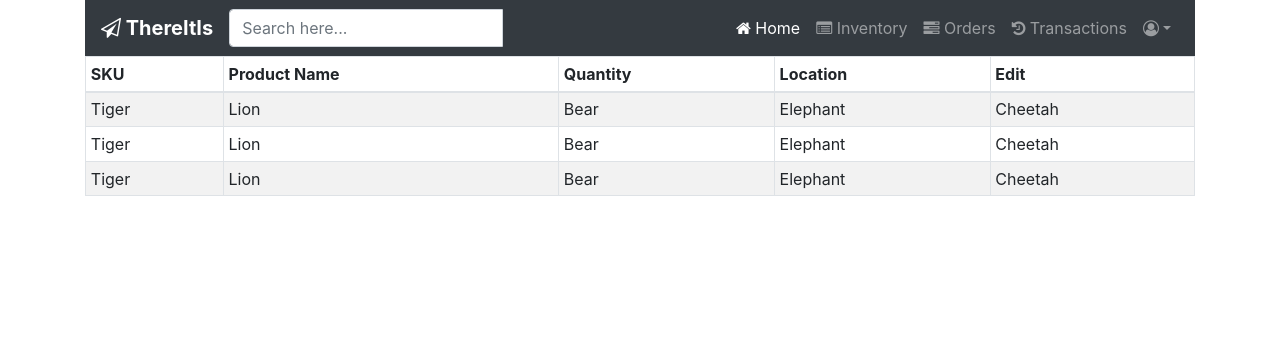
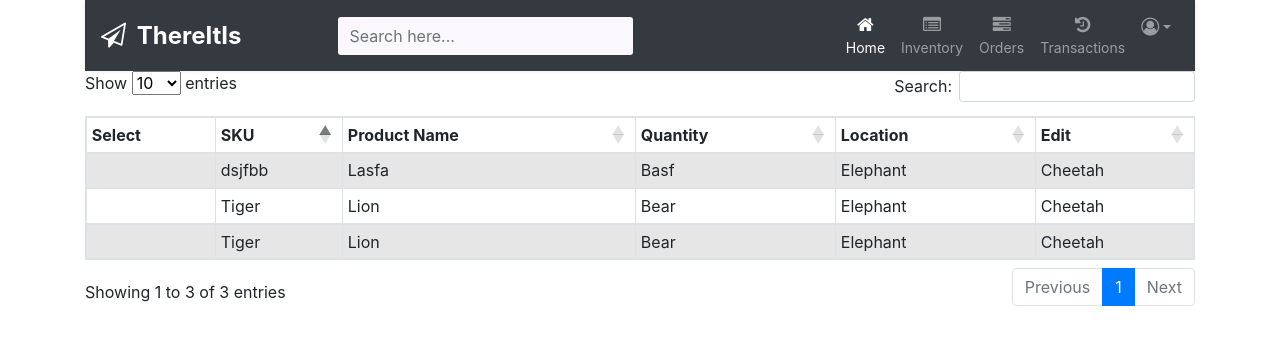
Before and after one commit to ethan-seo/ThereItIs, a Django app: template ThereItIs_app/templates/dashboard.html in a window 1280 px wide. Shown: the top 345 px of the page. Run offline with Django 3.2, Linux system fonts and the light colour scheme; the template is opened without the code that fills it, so the values that code supplies are empty; some libraries are stand-ins or nearby versions.

Commit message:
Jonathon updated style.css, thereitis.js, and dashboard.html

```diff
--- a/ThereItIs_app/static/style.css
+++ b/ThereItIs_app/static/style.css
@@ -1,30 +1,3 @@
-/* body {
-    margin: 20px;
-}
-form {
-    width: 400px;
-} */
-
-/* // workaround */
-.intl-tel-input {
-display: table-cell;
-}
-.intl-tel-input .selected-flag {
-z-index: 4;
-}
-.intl-tel-input .country-list {
-z-index: 5;
-}
-.input-group .intl-tel-input .form-control {
-border-top-left-radius: 4px;
-border-top-right-radius: 0;
-border-bottom-left-radius: 4px;
-border-bottom-right-radius: 0;
-}
-
-#newsform {
-    width: 800px;
-}
 /* Align href on login/registration page to the center */
 .logregtext{
     text-align: center;
@@ -37,3 +10,184 @@ border-bottom-right-radius: 0;
     margin-right:auto;
     margin-bottom:25px;
 }
+
+/* Align href on login/registration page to the center */
+.logregtext{
+    text-align: center;
+}
+
+.logreg .btn{
+    display: flex;
+    justify-content: center;
+    margin-left:auto;
+    margin-right:auto;
+    margin-bottom:25px;
+}
+
+/* NAVBAR CSS */
+
+body {
+	background: #eeeeee;
+	font-family: 'Mukta', sans-serif;
+}
+.navbar {
+	color: #fff;
+	background: purple !important;
+	padding: 5px 16px;
+	border-radius: 0;
+	border: none;
+	box-shadow: 0 0 4px rgba(0,0,0,.1);
+}
+
+.navbar .navbar-brand {
+	color: #efe5ff;
+	padding-left: 0;
+	padding-right: 50px;
+	font-size: 24px;
+}
+.navbar .navbar-brand:hover, .navbar .navbar-brand:focus {
+	color: #fff;
+}
+.navbar .navbar-brand i {
+	font-size: 25px;
+	margin-right: 5px;
+}
+.search-box {
+	position: relative;
+}
+.search-box input {
+	padding-right: 35px;
+	min-height: 38px;
+	border: none;
+	background: #faf7fd;
+	border-radius: 3px !important;
+}
+.search-box input:focus {
+	background: #fff;
+	box-shadow: none;
+}
+.search-box .input-group-addon {
+	min-width: 35px;
+	border: none;
+	background: transparent;
+	position: absolute;
+	right: 0;
+	z-index: 9;
+	padding: 10px 7px;
+	height: 100%;
+}
+.search-box i {
+	color: #a0a5b1;
+	font-size: 19px;
+}
+.navbar .nav-item i {
+	font-size: 18px;
+}
+.navbar .nav-item span {
+	position: relative;
+	top: 3px;
+}
+.navbar .navbar-nav > a {
+	color: #efe5ff;
+	padding: 8px 15px;
+	font-size: 14px;
+}
+.navbar .navbar-nav > a:hover, .navbar .navbar-nav > a:focus {
+	color: #fff;
+	text-shadow: 0 0 4px rgba(255,255,255,0.3);
+}
+.navbar .navbar-nav > a > i {
+	display: block;
+	text-align: center;
+}
+.navbar .dropdown-item i {
+	font-size: 16px;
+	min-width: 22px;
+}
+.navbar .dropdown-item .material-icons {
+	font-size: 21px;
+	line-height: 16px;
+	vertical-align: middle;
+	margin-top: -2px;
+}
+.navbar .nav-item.open > a, .navbar .nav-item.open > a:hover, .navbar .nav-item.open > a:focus {
+	color: #fff;
+	background: none !important;
+}
+.navbar .dropdown-menu {
+	border-radius: 1px;
+	border-color: #e5e5e5;
+	box-shadow: 0 2px 8px rgba(0,0,0,.05);
+}
+.navbar .dropdown-menu a {
+	color: #777 !important;
+	padding: 8px 20px;
+	line-height: normal;
+	font-size: 15px;
+}
+.navbar .dropdown-menu a:hover, .navbar .dropdown-menu a:focus {
+	color: #333 !important;
+	background: transparent !important;
+}
+.navbar .navbar-nav .active a, .navbar .navbar-nav .active a:hover, .navbar .navbar-nav .active a:focus {
+	color: #fff;
+	text-shadow: 0 0 4px rgba(255,255,255,0.2);
+	background: transparent !important;
+}
+.navbar .navbar-nav .user-action {
+	padding: 9px 15px;
+	font-size: 15px;
+}
+.navbar .navbar-toggle {
+	border-color: #fff;
+}
+.navbar .navbar-toggle .icon-bar {
+	background: #fff;
+}
+.navbar .navbar-toggle:focus, .navbar .navbar-toggle:hover {
+	background: transparent;
+}
+.navbar .navbar-nav .open .dropdown-menu {
+	background: #faf7fd;
+	border-radius: 1px;
+	border-color: #faf7fd;
+	box-shadow: 0 2px 8px rgba(0,0,0,.05);
+}
+.navbar .divider {
+	background-color: #e9ecef !important;
+}
+@media (min-width: 1200px){
+	.form-inline .input-group {
+		width: 350px;
+		margin-left: 30px;
+	}
+}
+@media (max-width: 1199px){
+	.navbar .navbar-nav > a > i {
+		display: inline-block;
+		text-align: left;
+		min-width: 30px;
+		position: relative;
+		top: 4px;
+	}
+	.navbar .navbar-collapse {
+		border: none;
+		box-shadow: none;
+		padding: 0;
+	}
+	.navbar .navbar-form {
+		border: none;
+		display: block;
+		margin: 10px 0;
+		padding: 0;
+	}
+	.navbar .navbar-nav {
+		margin: 8px 0;
+	}
+	.navbar .navbar-toggle {
+		margin-right: 0;
+	}
+	.input-group {
+		width: 100%;
+	}
+}
--- a/ThereItIs_app/static/thereitis.js
+++ b/ThereItIs_app/static/thereitis.js
@@ -0,0 +1,16 @@
+// DATA TABLE
+
+$(document).ready(function () {
+    $('#example').DataTable({
+        columnDefs: [{
+            orderable: false,
+            className: 'select-checkbox',
+            targets: 0
+        }],
+        select: {
+            style: 'os',
+            selector: 'td:first-child'
+        },
+        order: [[1, 'asc']]
+    });
+});
--- a/ThereItIs_app/templates/dashboard.html
+++ b/ThereItIs_app/templates/dashboard.html
@@ -6,21 +6,22 @@
     <meta name="viewport" content="width=device-width, initial-scale=1.0">
     <title>Dashboard</title>
     {% load static %}
+    <link rel="stylesheet" href="{% static 'style.css' %}">
     <link href="static/bootstrap.min.css" rel="stylesheet">
     <link href="https://fonts.gstatic.com" rel="stylesheet">
     <link href="https://fonts.googleapis.com/icon?family=Material+Icons" rel="stylesheet">
     <link href="https://fonts.googleapis.com/css2?family=Mukta:wght@300&display=swap" rel="stylesheet">
     <link href="https://stackpath.bootstrapcdn.com/bootstrap/4.5.0/css/bootstrap.min.css" rel="stylesheet">
     <link href="https://maxcdn.bootstrapcdn.com/font-awesome/4.7.0/css/font-awesome.min.css" rel="stylesheet">
-    <link rel="stylesheet" href="https://cdnjs.cloudflare.com/ajax/libs/twitter-bootstrap/4.5.2/css/bootstrap.css">
-    <link rel="stylesheet" href="https://cdn.datatables.net/1.10.22/css/dataTables.bootstrap4.min.css">
+    <link href="https://cdnjs.cloudflare.com/ajax/libs/twitter-bootstrap/4.5.2/css/bootstrap.css" rel="stylesheet">
+    <link href="https://cdn.datatables.net/1.10.22/css/dataTables.bootstrap4.min.css" rel="stylesheet">
 </head>
 
 <body>
 
     <div class="container">
 
-        <div>
+        <div class="mainnavbar">
             <nav class="navbar navbar-expand-xl navbar-dark bg-dark">
                 <a href="/home" class="navbar-brand"><i class="fa fa-paper-plane-o"></i><b> ThereItIs</b></a>
                 <button type="button" class="navbar-toggler" data-toggle="collapse" data-target="#navbarCollapse">
@@ -65,6 +66,7 @@
             <table id="example" class="table table-striped table-bordered table-sm" cellspacing="0" width="100%">
                 <thead>
                     <tr>
+                        <th class="th-sm">Select</th>
                         <th class="th-sm">SKU</th>
                         <th class="th-sm">Product Name</th>
                         <th class="th-sm">Quantity</th>
@@ -74,6 +76,7 @@
                 </thead>
                 <tbody>
                     <tr>
+                        <td></td>
                         <td>Tiger</td>
                         <td>Lion</td>
                         <td>Bear</td>
@@ -81,13 +84,15 @@
                         <td>Cheetah</td>
                     </tr>
                     <tr>
-                        <td>Tiger</td>
-                        <td>Lion</td>
-                        <td>Bear</td>
+                        <td></td>
+                        <td>dsjfbb</td>
+                        <td>Lasfa</td>
+                        <td>Basf</td>
                         <td>Elephant</td>
                         <td>Cheetah</td>
                     </tr>
                     <tr>
+                        <td></td>
                         <td>Tiger</td>
                         <td>Lion</td>
                         <td>Bear</td>
@@ -101,7 +106,6 @@
 
     </div>
 
-    <!-- Optional JavaScript -->
     <!-- jQuery first, then Popper.js, then Bootstrap JS -->
     <script src="https://code.jquery.com/jquery-3.5.1.slim.min.js"
         integrity="sha384-DfXdz2htPH0lsSSs5nCTpuj/zy4C+OGpamoFVy38MVBnE+IbbVYUew+OrCXaRkfj"
@@ -112,14 +116,17 @@
     <script src="https://stackpath.bootstrapcdn.com/bootstrap/4.5.2/js/bootstrap.min.js"
         integrity="sha384-B4gt1jrGC7Jh4AgTPSdUtOBvfO8shuf57BaghqFfPlYxofvL8/KUEfYiJOMMV+rV"
         crossorigin="anonymous"></script>
+    <script src="{% static 'thereitis.js' %}"></script>
 
     <!-- jQuery (necessary for Bootstrap's JavaScript plugins) -->
     <script src="https://ajax.googleapis.com/ajax/libs/jquery/1.12.4/jquery.min.js"></script>
     <!-- Include all compiled plugins (below), or include individual files as needed -->
-    <script src="https://code.jquery.com/jquery-3.5.1.js"></script>
+    <script src="static/js/bootstrap.min.js"></script>
+    <!-- FOR DATA TABLES -->
     <script src="https://cdn.datatables.net/1.10.22/js/jquery.dataTables.min.js"></script>
-    <script src="static/js/bootstrap.min.js"></script>
     <script src="https://cdn.datatables.net/1.10.22/js/dataTables.bootstrap4.min.js"></script>
+    <script src="https://cdn.datatables.net/select/1.3.1/js/dataTables.select.min.js"></script>
+    <!--END OF DATA TABLE PLUG-INS-->
 
 </body>
 
```
